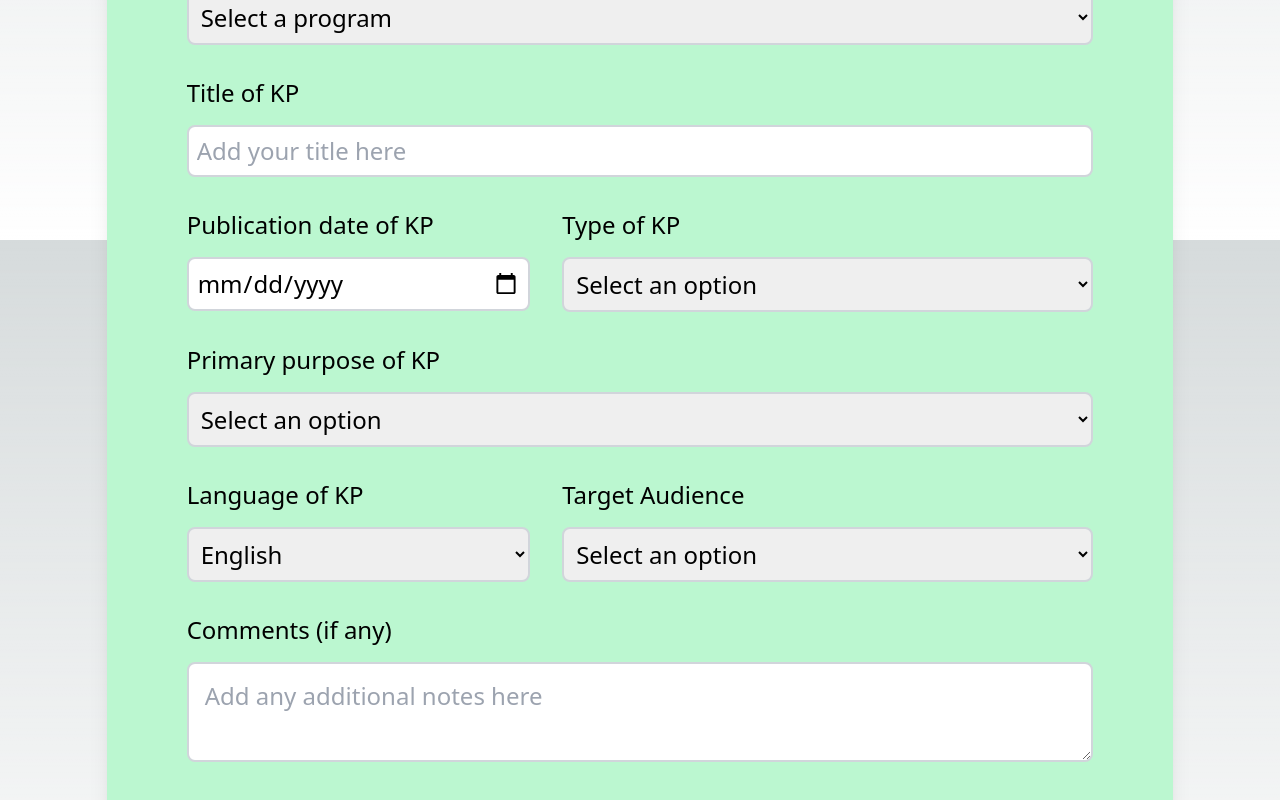
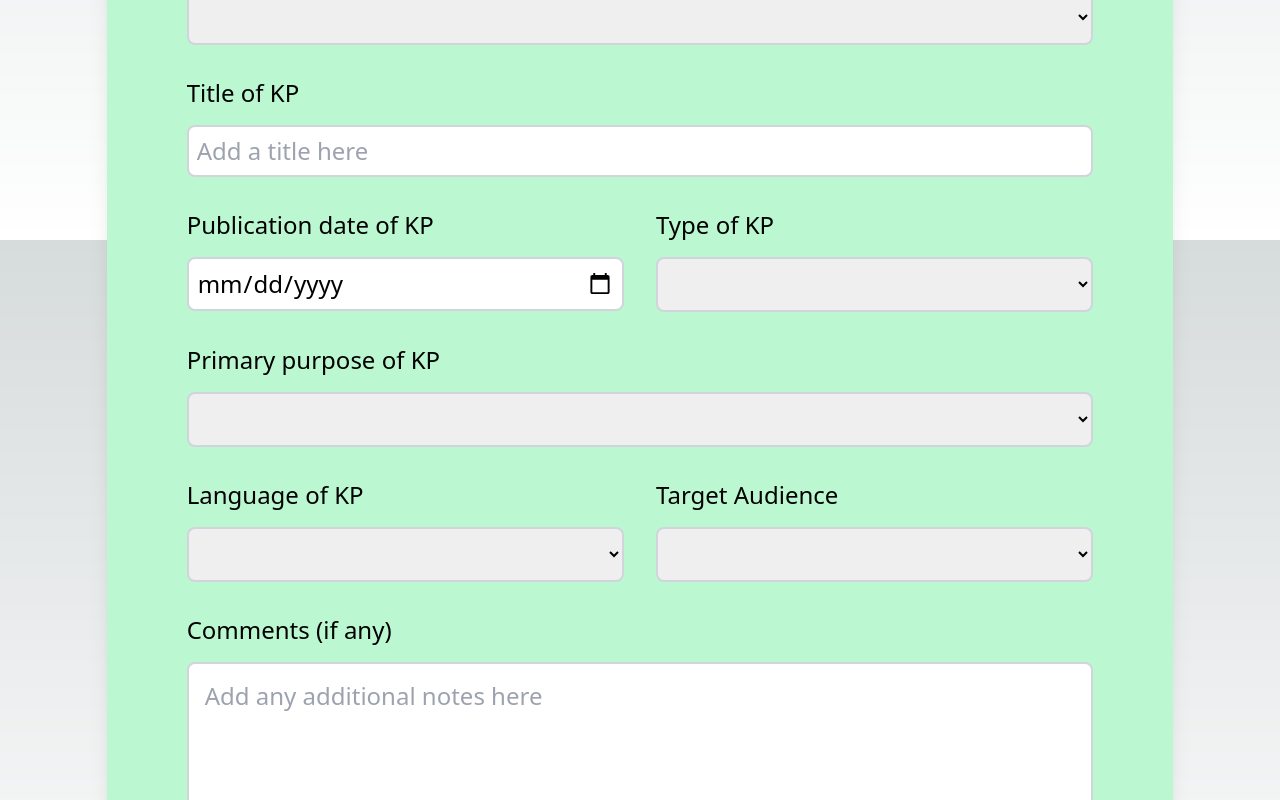
Before and after one commit to rosennabs/surveysalud, a Next.js app: page /knowledge_products in a window 1280 px wide. Shown: the part 560-1360 px from the top of the page. Built offline with nearby package versions, Linux system fonts and the light colour scheme.

Commit message:
Refactor form to use reuseable field component and button

```diff
--- a/src/app/knowledge_products/TextError.jsx
+++ /dev/null
@@ -1,11 +0,0 @@
-import React from 'react';
-
-function TextError(props) {
-  return (
-    <div className='text-red-600'>
-      {props.children}
-    </div>
-  );
-}
-
-export default TextError;
--- a/src/app/knowledge_products/page.tsx
+++ b/src/app/knowledge_products/page.tsx
@@ -2,9 +2,11 @@
 
 import React from "react";
 import { Formik, Form, Field, ErrorMessage } from "formik";
-import * as Yup from 'yup';
-import TextError from './TextError';
-
+import * as Yup from "yup";
+import TextError from "./TextError";
+import "../globals.css";
+import FormField from "../../components/FormField";
+import Button from "../../components/Button";
 
 //Define types for form values
 interface FormValues {
@@ -52,24 +54,23 @@ const initialValues: FormValues = {
   language: "",
   audience: "",
   purpose: "",
-  comments: ""
+  comments: "",
 };
 
 const validationSchema = Yup.object({
-  program: Yup.string().required('Required'),
+  program: Yup.string().required("Required"),
   title: Yup.string()
-    .min(5, 'Too short!')
-    .max(70, 'Too long!')
-    .required('Required'),
-  date: Yup.string().required('Required'),
-  type: Yup.string().required('Required'),
-  language: Yup.string().required('Required'),
-  audience: Yup.string().required('Required'),
-  purpose: Yup.string().required('Required')
-})
+    .min(5, "Too short!")
+    .max(70, "Too long!")
+    .required("Required"),
+  date: Yup.string().required("Required"),
+  type: Yup.string().required("Required"),
+  language: Yup.string().required("Required"),
+  audience: Yup.string().required("Required"),
+  purpose: Yup.string().required("Required"),
+});
 
 function Knowledge_Products() {
-
   return (
     <div className=" w-full pt-40 flex flex-col items-center">
       <h1 className="text-5xl pb-16">Knowledge Products</h1>
@@ -77,164 +78,95 @@ function Knowledge_Products() {
       <div className="flex flex-col items-center justify-center bg-green-200 p-16 w-5/6 shadow-xl rounded-xl">
         <Formik
           initialValues={initialValues}
-
           validationSchema={validationSchema}
 
           onSubmit={(values, actions) => {
-            console.log('Submitted values: ', values);
-            actions.setSubmitting(false);
-          }}
+            console.log("Submitted values: ", values);
 
-        >
-
-          <Form className="flex flex-wrap text-2xl">
-            <div className="flex flex-col p-4 w-full">
-              <label htmlFor="program" className="pb-4">
-                Program
-              </label>
-              <Field
-                className="border-solid border-2 border-gray-300 w-full rounded-lg p-2"
-                as="select"
-                id="program"
-                name="program">
-
-                <option value="">Select a program</option>
-
-                {programs.map((program) => (
-                  <option key={program} value={program}>{program}</option>
-                ))}
+              actions.resetForm();
+              actions.setSubmitting(false);
 
 
-            </Field>
-              <ErrorMessage component={TextError} name='program'/>
-            </div>
+          }}
+        >
+          {(formikProps) => {
+            //console.log(formikProps);
+            const { isSubmitting } = formikProps;
 
-            <div className="flex flex-col p-4 w-full">
-              <label htmlFor="title" className="pb-4">
-                Title of KP
-              </label>
-              <Field
-                className="border-solid border-2 border-gray-300 w-full rounded-lg p-2"
-                id="title"
-                name="title"
-                placeholder="Add your title here"
-              />
-              <ErrorMessage name='title' component={TextError}/>
-            </div>
+            return (
+              <Form className="flex flex-wrap text-2xl">
+                <FormField
+                  label="Program"
+                  name="program"
+                  id="program"
+                  as="select"
+                  options={programs}
+                />
+                <FormField
+                  label="Title of KP"
+                  id="title"
+                  name="title"
+                  placeholder="Add a title here"
+                />
 
-            <div className="flex felx-row w-full">
-              <div className="flex flex-col p-4 w-2/5">
-                <label htmlFor="date" className="pb-4">
-                  Publication date of KP
-                </label>
-                <Field
-                  className="border-solid border-2 border-gray-300 w-full rounded-lg p-2"
-                  id="date"
-                  name="date"
-                  type='date'
+                <div className="flex flex-row w-full">
+                  <FormField
+                    label="Publication date of KP"
+                    id="date"
+                    name="date"
+                    type="date"
+                  />
+                  <FormField
+                    label="Type of KP"
+                    as="select"
+                    id="type"
+                    name="type"
+                    options={kp_types}
+                  />
+                </div>
+
+                <FormField
+                  label="Primary purpose of KP"
+                  as="select"
+                  id="purpose"
+                  name="purpose"
+                  options={kp_purpose}
                 />
-                <ErrorMessage name='date' component={TextError} />
-              </div>
 
-              <div className="flex flex-col p-4 w-3/5">
-                <label htmlFor="kp_type" className="pb-4">
-                  Type of KP
-                </label>
-                <Field
-                  className="border-solid border-2 border-gray-300 w-full rounded-lg p-2"
-                  as='select'
-                  id="type"
-                  name="type">
+                <div className="flex felx-row w-full">
+                  <FormField
+                    label="Language of KP"
+                    as="select"
+                    id="language"
+                    name="language"
+                    options={languages}
+                  />
 
-                  <option value="">Select an option</option>
-                  {kp_types.map((type) => (
-                    <option key={type} value={type}>{type}</option>
-                  ))}
-                  </Field>
-                <ErrorMessage name='type' component={TextError} />
-              </div>
-            </div>
+                  <FormField
+                    label="Target Audience"
+                    as="select"
+                    id="audience"
+                    name="audience"
+                    options={kp_audience}
+                  />
+                </div>
 
-            <div className="flex flex-col p-4 w-full">
-              <label htmlFor="purpose" className="pb-4">
-                Primary purpose of KP
-              </label>
-              <Field
-                className="border-solid border-2 border-gray-300 w-full rounded-lg p-2"
-                as='select'
-                id="purpose"
-                name="purpose"
-                >
-                <option value="">Select an option</option>
-
-                {kp_purpose.map((purpose) => (
-                  <option key={purpose} value={purpose}>{purpose}</option>
-                ))}
-               </Field>
+                <FormField
+                  label="Comments (if any)"
+                  as="textarea"
+                  id="comments"
+                  name="comments"
+                  wrap="soft"
+                  rows="6"
+                  placeholder="Add any additional notes here"
+                />
 
 
-              <ErrorMessage name='purpose' component={TextError} />
-            </div>
+                 <Button isSubmitting={isSubmitting}/>
 
-            <div className="flex felx-row w-full">
-              <div className="flex flex-col p-4 w-2/5">
-                <label htmlFor="language" className="pb-4">
-                  Language of KP
-                </label>
-                <Field
-                  className="border-solid border-2 border-gray-300 w-full rounded-lg p-2"
-                  as='select'
-                  id="language"
-                  name="language"
-                >
-
-                  {languages.map((language) => (
-                    <option key={language} value={language}>{language}</option>
-                  ))}
-                </Field>
-                <ErrorMessage name='language' component={TextError} />
-              </div>
-
-              <div className="flex flex-col p-4 w-3/5">
-                <label htmlFor="audience" className="pb-4">
-                  Target Audience
-                </label>
-                <Field
-                  className="border-solid border-2 border-gray-300 w-full rounded-lg p-2"
-                  as='select'
-                  id="audience"
-                  name="audience"
-                >
-                  <option value="">Select an option</option>
-
-                  {kp_audience.map((audience) => (
-                    <option key={audience} value={audience}>{audience}</option>
-                  ))}
-                </Field>
-                <ErrorMessage name='audience' component={TextError} />
-              </div>
-
-
-            </div>
-
-            <div className="w-full">
-              <div className="flex flex-col p-4">
-                <label htmlFor="comments">Comments (if any)</label>
-                <Field
-                  className='p-4 mt-4 border-solid border-2 border-gray-300 w-full rounded-lg'
-                  as='textarea'
-                  id='comments'
-                  name='comments'
-                  placeholder='Add any additional notes here' />
-              </div>
-            </div>
-
-            <div className='flex w-full justify-center py-16'>
-              <button className='py-2 px-6 bg-gray-300 rounded-xl shadow-xl' type="submit"> Submit </button>
-            </div>
-
-
-          </Form>
+              </Form>
+            );
+          }}
         </Formik>
       </div>
     </div>
--- /dev/null
+++ b/src/components/Button.jsx
@@ -0,0 +1,17 @@
+import React from "react";
+
+function Button({ isSubmitting }) {
+
+  return (
+    <div className="flex w-full justify-center py-16">
+    <button
+      className={`py-2 px-6 bg-gray-300 rounded-xl shadow-xl ${isSubmitting ? 'opacity-60 cursor-not-allowed' : ''}`}
+        type="submit"
+        disabled={isSubmitting}
+
+    > Submit</button>
+    </div>
+  );
+}
+
+export default Button;
--- /dev/null
+++ b/src/components/FormField.jsx
@@ -0,0 +1,65 @@
+import { useField } from "formik";
+import React from "react";
+
+function FormField({ label, as, options, ...props }) {
+  const [field, meta] = useField(props);
+
+  if (as === "select") {
+    return (
+      <div className="flex flex-col p-4 w-full">
+        {/*Question field*/}
+        <label className="pb-4">{label}</label>
+
+        {/*Dropdown list options*/}
+        <select
+          {...field}
+          {...props}
+          className={`border-solid border-2 w-full rounded-lg p-2 ${
+            meta.touched && meta.error ? "border-red-600" : "border-gray-300 "
+          }`}
+        >
+          <option value=""></option>
+
+          {options.map((option) => (
+            <option key={option} value={option}>
+              {option}
+            </option>
+          ))}
+        </select>
+        {/*Display error message*/}
+        {meta.touched && meta.error && (
+          <div className="text-red-600">{meta.error}</div>
+        )}
+      </div>
+    );
+  } else {
+    return (
+      <div className="flex flex-col p-4 w-full">
+        <label className="pb-4">{label}</label>
+        {as === "textarea" ? (
+          <textarea
+            {...field}
+            {...props}
+            className={`border-solid border-2 w-full rounded-lg p-4 ${
+              meta.touched && meta.error ? "border-red-600" : "border-gray-300 "
+            }`}
+          />
+        ) : (
+          <input
+            {...field}
+            {...props}
+            className={`border-solid border-2 w-full rounded-lg p-2 ${
+              meta.touched && meta.error ? "border-red-600" : "border-gray-300 "
+            }`}
+          />
+        )}
+
+        {meta.touched && meta.error && (
+          <div className="text-red-600">{meta.error}</div>
+        )}
+      </div>
+    );
+  }
+}
+
+export default FormField;
```
Also changed, not shown: src/app/globals.css (line endings or trailing spaces).
